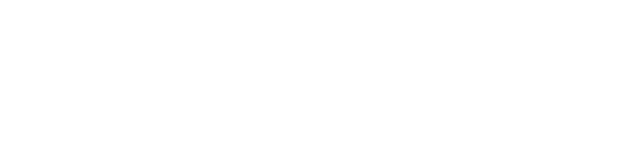
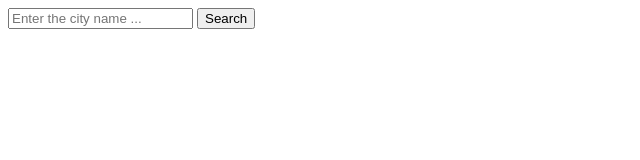
Before and after one commit to voothedoo/2.01-The-Weather, a plain HTML site: page index.html in a window 1280 px wide. Shown: the whole page, without its empty margins (0-640 px from the left). Drawn offline with Linux system fonts and the light colour scheme.

Commit message:
Add Search Section to HTML

```diff
--- a/index.html
+++ b/index.html
@@ -3,9 +3,23 @@
   <head>
     <meta charset="UTF-8" />
     <meta name="viewport" content="width=device-width, initial-scale=1.0" />
-    <title>Weather App.</title>
+    <title>Weather App</title>
     <link rel="stylesheet" href="styles/style.css" />
     <script src="scripts/script.js"></script>
   </head>
-  <body></body>
+  <body>
+    <header>
+      <form action="" class="search-section">
+        <input
+          class="search-input"
+          name="search-input"
+          type="text"
+          placeholder="Enter the city name ..."
+        />
+        <button class="search-btn" name="search">Search</button>
+      </form>
+    </header>
+    <main></main>
+    <footer></footer>
+  </body>
 </html>
```
